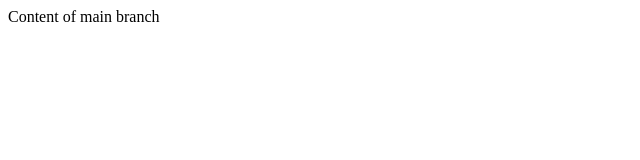
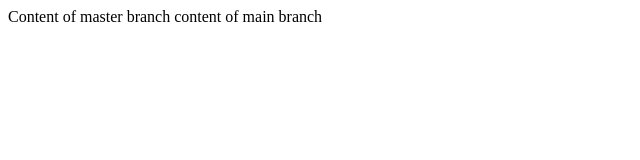
Before and after one commit to bina01/Index, a plain HTML site: page index.html in a window 1280 px wide. Shown: the whole page, without its empty margins (0-640 px from the left). Drawn offline with Linux system fonts and the light colour scheme.

Commit message:
New branch created

```diff
--- a/index.html
+++ b/index.html
@@ -6,6 +6,7 @@
     <title>Document</title>
 </head>
 <body>
-    Content of main branch
+    Content of master branch
+    content of main branch
 </body>
 </html>
```
